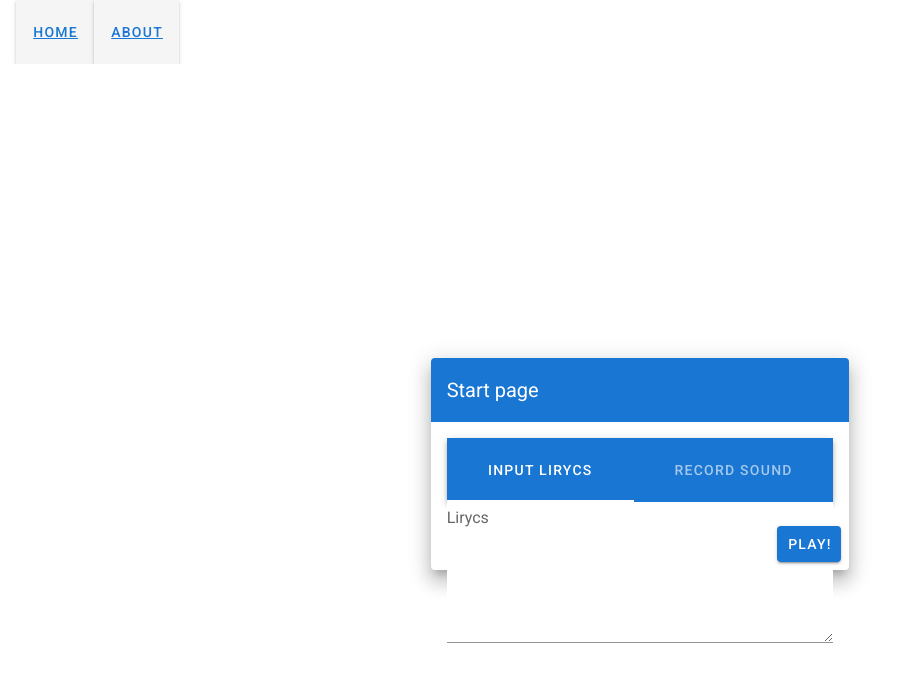
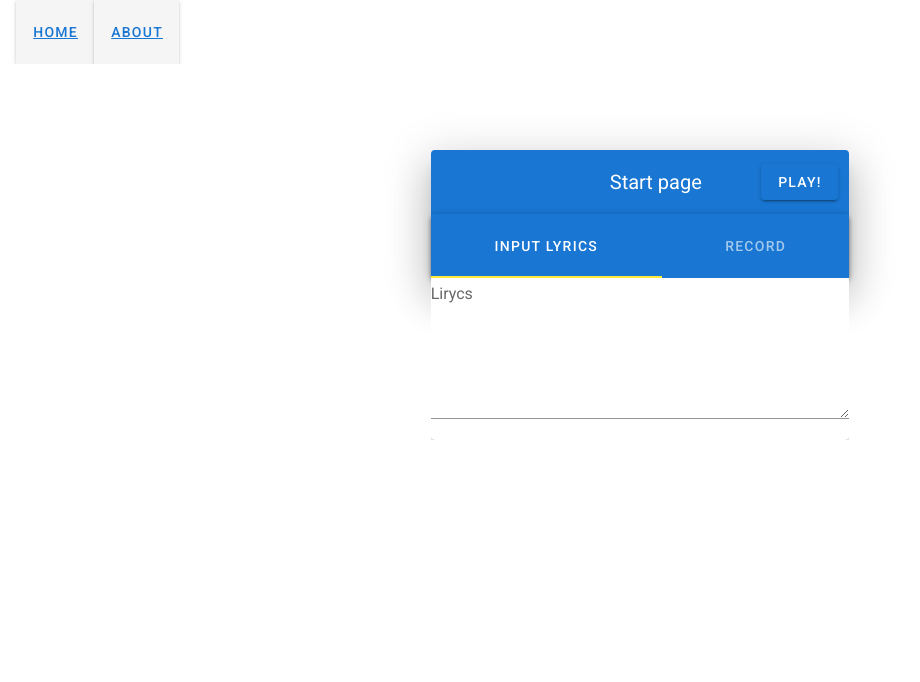
Before and after one commit to BaLiKfromUA/Int20h-2020-Test-task, a Vue app: page /#/ in a window 1280 px wide. Shown: the top 682 px of the page, without its empty margins (0-920 px from the left). Built offline with nearby package versions, Linux system fonts and the light colour scheme; what vue-audio-recorder would draw is missing.

Commit message:
Fixed StartPage component

```diff
--- a/src/components/StartPage.vue
+++ b/src/components/StartPage.vue
@@ -2,57 +2,52 @@
     <div id="app">
         <v-app id="inspire">
             <v-content>
-                <v-container
-                        fluid
-                        fill-height
-                >
-                    <v-layout
-                            align-center
-                            justify-center
-                    >
-                        <v-flex
-                                xs12
-                                sm8
-                                md4
-                        >
-                            <v-card class="elevation-12">
-                                <v-toolbar
-                                        color="primary"
-                                        dark
-                                        flat
-                                >
+                <v-container fluid fill-height>
+                    <v-layout align-center justify-center>
+                        <v-flex xs12 sm8 md4>
+                            <v-card class="elevation-24">
+                                <v-toolbar color="primary" dark flat>
+                                    <v-container>
+                                        <v-layout align-center justify-end>
+                                            <v-flex xs12 sm8 md5/>
+                                            <v-flex xs12 sm8 md5>
                                                 <v-toolbar-title>Start page</v-toolbar-title>
+                                            </v-flex>
+                                            <v-flex xs12 sm8 md2>
+                                                <v-btn color="primary">Play!</v-btn>
+                                            </v-flex>
+                                        </v-layout>
+                                    </v-container>
+
                                 </v-toolbar>
-                                <v-card-text>
+                                <v-card>
                                     <v-toolbar>
-                                        <v-tabs
-                                                dark
-                                                background-color="primary"
-                                                grow
-                                        >
+                                        <v-tabs dark background-color="primary" grow slider-color="yellow">
                                             <v-tab>
-                                                Input lirycs
+                                                Input lyrics
                                             </v-tab>
-
                                             <v-tab>
-                                                Record sound
+                                                Record
                                             </v-tab>
 
                                             <v-tab-item>
-
-                                                <v-textarea
-                                                        color="teal"
-                                                ><!--TODO: BIND V-MODEL, fix css-->
+                                                <v-card>
+                                                    <v-textarea color="teal">
+                                                        <!--TODO: BIND V-MODEL, fix css-->
                                                         <template v-slot:label>
                                                             <div>
                                                                 Lirycs
                                                             </div>
                                                         </template>
                                                     </v-textarea>
-
+                                                </v-card>
                                             </v-tab-item>
 
                                             <v-tab-item>
+                                                <v-container>
+                                                    <v-layout align-center justify-center>
+                                                        <v-flex xs12 sm8 md10>
+                                                            <v-card class="audio-recorder" flat>
                                                                 <audio-recorder
                                                                         upload-url="some url"
                                                                         :attempts="3"
@@ -62,15 +57,15 @@
                                                                         :before-upload="callback"
                                                                         :successful-upload="callback"
                                                                         :failed-upload="callback"/>
+                                                            </v-card>
+                                                        </v-flex>
+                                                    </v-layout>
+                                                </v-container>
                                             </v-tab-item>
 
                                         </v-tabs>
                                     </v-toolbar>
-                                </v-card-text>
-                                <v-card-actions>
-                                    <v-spacer></v-spacer>
-                                    <v-btn color="primary">Play!</v-btn>
-                                </v-card-actions>
+                                </v-card>
                             </v-card>
                         </v-flex>
                     </v-layout>
@@ -92,5 +87,11 @@
 </script>
 
 <style scoped>
+    .elevation-24 {
+        top: -250px
+    }
 
+    .audio-recorder {
+        align-items: center;
+    }
 </style>
```
Lines whose indentation alone changed are shown as unchanged.
